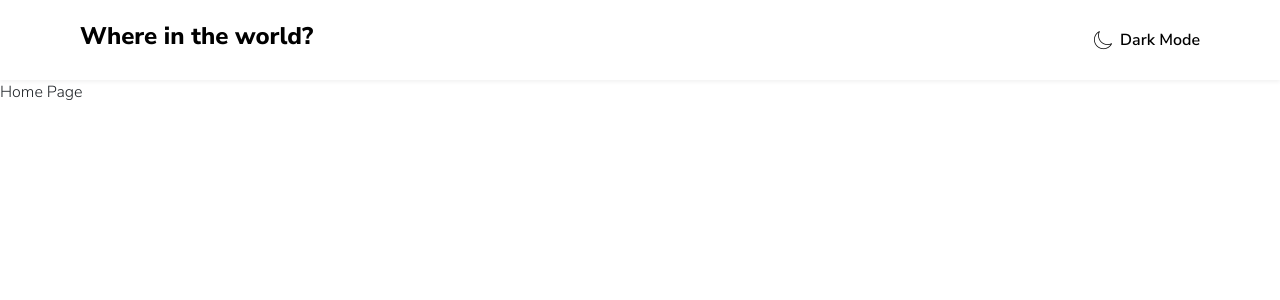
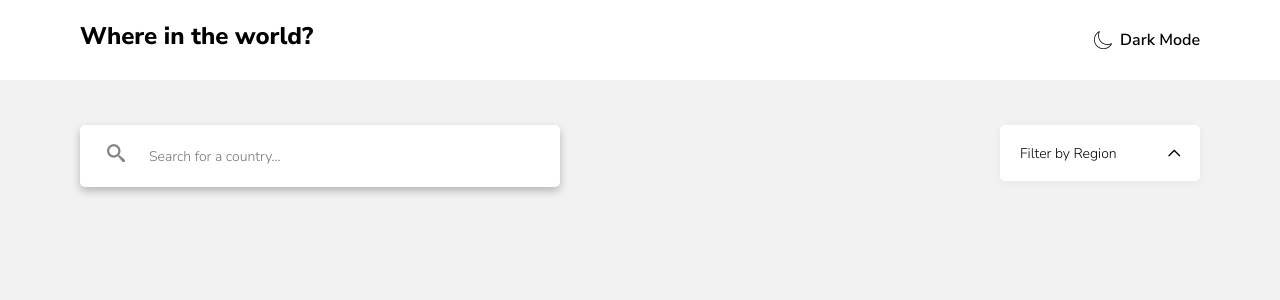
Before and after one commit to FedoraBianca/flags, a React (Create React App) app: page / in a window 1280 px wide. Shown: the top 300 px of the page. Built offline with nearby package versions, Linux system fonts and the light colour scheme.

Commit message:
Update layout

```diff
--- a/src/App.tsx
+++ b/src/App.tsx
@@ -1,8 +1,4 @@
-import React, { useState } from 'react';
-import Header from './components/Header';
-import { GlobalStyles } from './styles/GlobalStyles.style';
-import { ThemeProvider } from "styled-components";
-import { themes } from './styles/Theme.style';
+import React from 'react';
 import {
   BrowserRouter as Router,
   Routes,
@@ -12,23 +8,13 @@ import HomePage from './pages/HomePage';
 import DetailPage from './pages/DetailPage';
 
 function App() {
-  const [selectedTheme, setSelectedTheme] = useState(themes.light);
-
-  const handleThemeSwitch = () => {
-    setSelectedTheme(selectedTheme === themes.light ? themes.dark : themes.light);
-  };
-
   return (
-    <ThemeProvider theme={selectedTheme}>
-      <GlobalStyles />
-      <Header onThemeSwitch={handleThemeSwitch} />
-      <Router>
+    <Router>
       <Routes>
         <Route path="/" element={<HomePage />} />
         <Route path="/:country" element={<DetailPage />} />
       </Routes>
-      </Router>
-    </ThemeProvider>
+    </Router>
   );
 }
 
--- a/src/pages/DetailPage.style.tsx
+++ /dev/null
@@ -1,4 +0,0 @@
-import styled from 'styled-components';
-
-export const DetailPageWrapper = styled.div`
-`;
--- a/src/pages/DetailPage.tsx
+++ b/src/pages/DetailPage.tsx
@@ -1,11 +1,11 @@
 import React from 'react';
-import { DetailPageWrapper } from './DetailPage.style';
+import Layout from './Layout';
 
 const DetailPage = () => {
   return (
-    <DetailPageWrapper>
+    <Layout>
       Detail Page
-    </DetailPageWrapper>
+    </Layout>
   );
 };
 
--- a/src/pages/HomePage.styles.tsx
+++ /dev/null
@@ -1,4 +0,0 @@
-import styled from 'styled-components';
-
-export const HomePageWrapper = styled.div`
-`;
--- a/src/pages/HomePage.tsx
+++ b/src/pages/HomePage.tsx
@@ -1,11 +1,47 @@
 import React from 'react';
-import { HomePageWrapper } from './HomePage.styles';
+import RegionFilter from '../components/RegionFilter';
+import SearchInput from '../components/SearchInput';
+import Layout from './Layout';
 
 const HomePage = () => {
+  const mockOptions = [
+    {
+      id: 1,
+      name: 'Africa'
+    },
+    {
+      id: 2,
+      name: 'America'
+    },
+    {
+      id: 3,
+      name: 'Asia'
+    },
+    {
+      id: 4,
+      name: 'Europe'
+    },
+    {
+      id: 5,
+      name: 'Oceania'
+    },
+  ];
+
+  const handleSearch = () => {
+
+  };
+
+  const handleFilter = () => {
+
+  };
+
   return (
-    <HomePageWrapper>
-      Home Page
-    </HomePageWrapper>
+    <Layout>
+      <div className='w-100 d-flex flex-row justify-content-between'>
+        <SearchInput placeholder='Search for a country…' searchFunction={handleSearch}/>
+        <RegionFilter options={mockOptions} onSelectionChanged={handleFilter} />
+      </div>
+    </Layout>
   );
 };
 
--- /dev/null
+++ b/src/pages/Layout.style.tsx
@@ -0,0 +1,8 @@
+import styled from 'styled-components';
+
+export const PageWrapper = styled.div`
+  height: calc(100vh - 80px);
+  background-color: ${({ theme }) => theme.page.backgroundColor} !important;
+  color: ${({ theme }) => theme.color};
+  padding: 45px 80px;
+`
--- /dev/null
+++ b/src/pages/Layout.tsx
@@ -0,0 +1,32 @@
+import React, { useState } from 'react';
+import Header from '../components/Header';
+import { GlobalStyles } from '../styles/GlobalStyles.style';
+import { themes } from '../styles/Theme.style';
+import { ThemeProvider } from 'styled-components';
+import { PageWrapper } from './Layout.style';
+
+export interface ILayout {
+  children?: React.ReactNode;
+}
+
+const Layout: React.FC<ILayout> = ({
+  children = null,
+}) => {
+  const [selectedTheme, setSelectedTheme] = useState(themes.light);
+
+  const handleThemeSwitch = () => {
+    setSelectedTheme(selectedTheme === themes.light ? themes.dark : themes.light);
+  };
+
+  return (
+    <ThemeProvider  theme={selectedTheme}>
+      <GlobalStyles />
+      <Header onThemeSwitch={handleThemeSwitch} />
+      <PageWrapper>
+        {children}
+      </PageWrapper>
+    </ThemeProvider >
+  );
+};
+
+export default Layout;
--- a/src/styles/Theme.style.tsx
+++ b/src/styles/Theme.style.tsx
@@ -4,15 +4,21 @@ export const themes = {
     backgroundColor: '#FFFFFF',
     input: {
       color: '#848484',
-      backgroundColor: '#FFFFFF'
+      backgroundColor: '#FFFFFF',
     },
+    page: {
+      backgroundColor: '#F2F2F2',
+    }
   },
   dark: {
     color: '#FFFFFF',
     backgroundColor: '#2B3844',
     input: {
       color: '#FFFFFF',
-      backgroundColor: '#2B3844'
+      backgroundColor: '#2B3844',
     },
+    page: {
+      backgroundColor: '#202C36',
+    }
   }
 };
```
Also changed, not shown: 1 other file (tests, documents, lock files or other folders).
